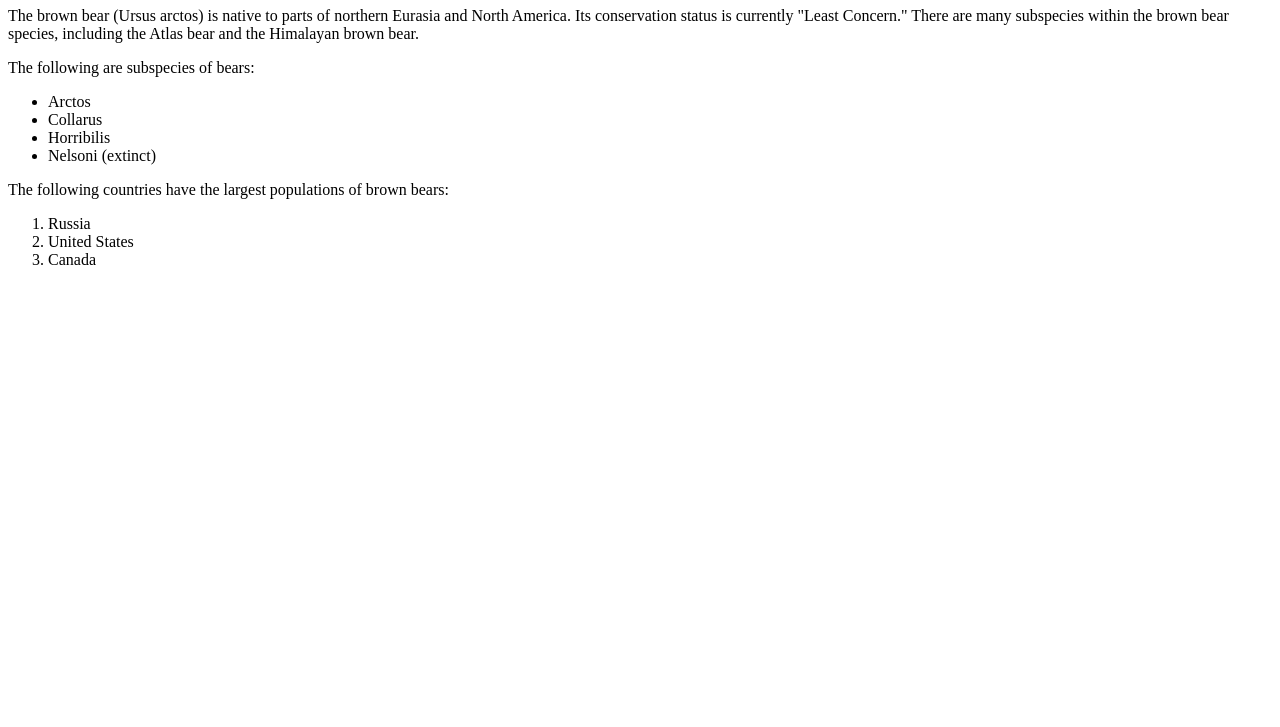
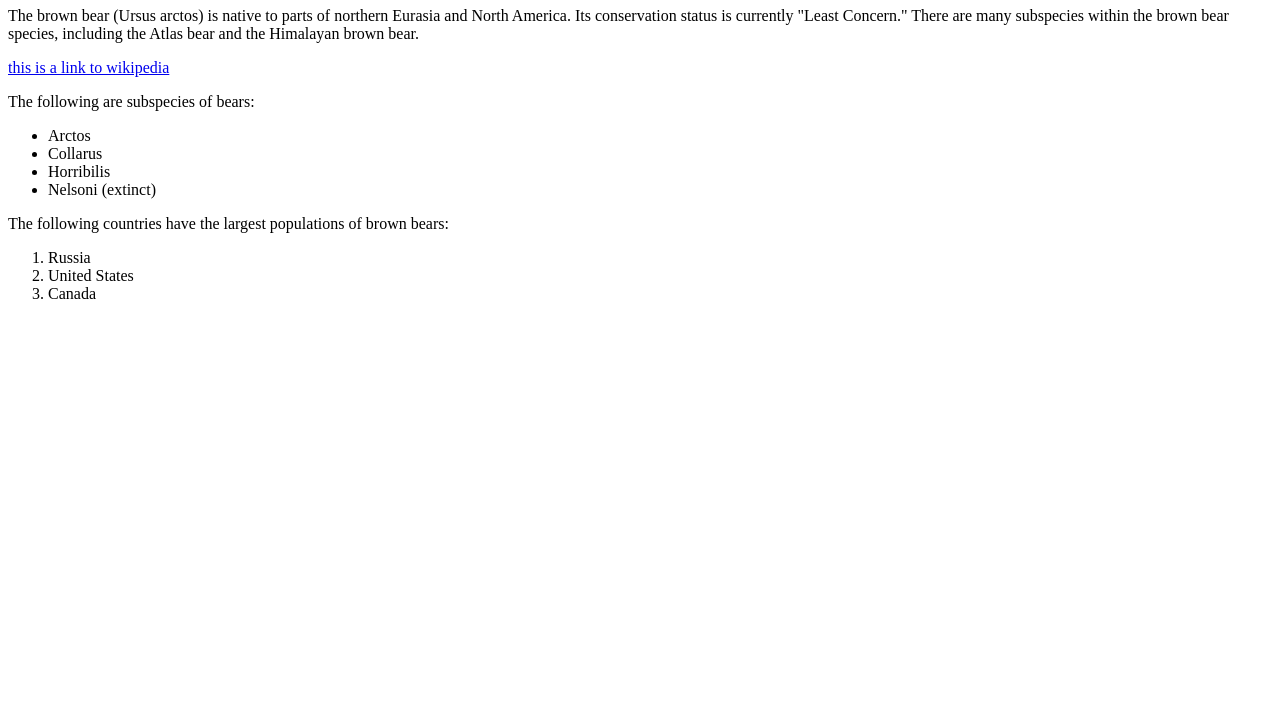
Before and after one commit to abi2015/abi2015.github.io, a plain HTML site: page index.html in a window 1280 px wide. Shown: the part 73-800 px from the top of the page. Drawn offline with Linux system fonts and the light colour scheme.

Commit message:
Update index.html

```diff
--- a/index.html
+++ b/index.html
@@ -6,7 +6,7 @@
 <body>
   <h1>The Brown Bear</h1>
   <p>The brown bear (Ursus arctos) is native to parts of northern Eurasia and North America. Its conservation status is currently "Least Concern." There are many subspecies within the brown bear species, including the Atlas bear and the Himalayan brown bear.</p>
-  <a href="https://en.wikipedia.org/wiki/Brown_bear "> </a>
+  <a href="https://en.wikipedia.org/wiki/Brown_bear "> this is a link to wikipedia </a>
   <p>The following are subspecies of bears:</p>
   <ul>
     <li>Arctos</li>
```
